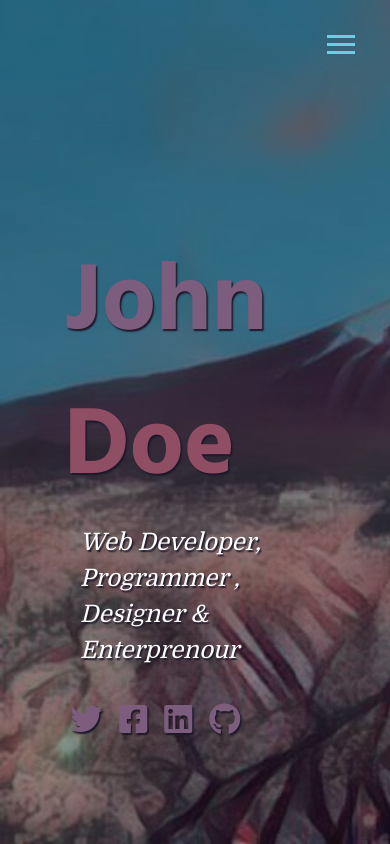
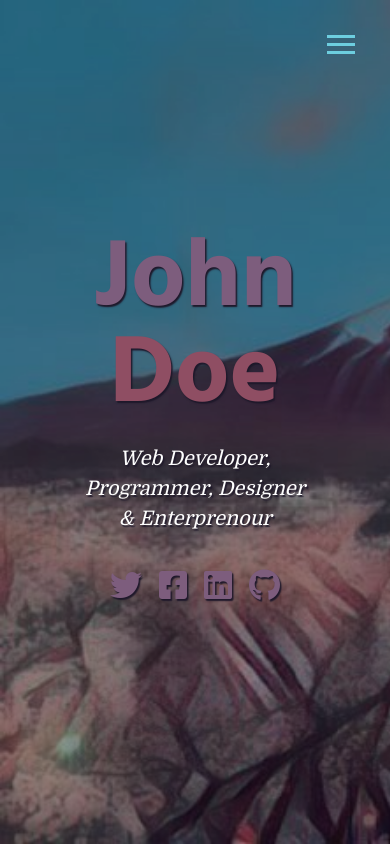
Before and after one commit to itsjan/Front-end, a website: page coursework/responsive-portfolio-website/dist/index.html in a window 390 px wide. Drawn offline with Linux system fonts and the light colour scheme.

Commit message:
adds responsiveness to the layout

```diff
--- a/coursework/responsive-portfolio-website/scss/_config.scss
+++ b/coursework/responsive-portfolio-website/scss/_config.scss
@@ -36,3 +36,29 @@
     }
   }
 }
+
+// Media Query Mixins
+
+@mixin mediaSm {
+  @media screen and (max-width: 500px) {
+    @content;
+  }
+}
+
+@mixin mediaMd {
+  @media screen and (max-width: 768px) {
+    @content;
+  }
+}
+
+@mixin mediaLg {
+  @media screen and (min-width: 769px) and (max-width: 1170px) {
+    @content;
+  }
+}
+
+@mixin mediaXl {
+  @media screen and (min-width: 1171px) {
+    @content;
+  }
+}
--- a/coursework/responsive-portfolio-website/scss/_menu.scss
+++ b/coursework/responsive-portfolio-website/scss/_menu.scss
@@ -92,6 +92,7 @@
       width: 250px;
       height: 250px;
       background: url("../img/portrait_metaphisics.jpg");
+      background-size: cover;
       border-radius: 50%;
       border: solid 3px $dark-accent-color;
 
--- /dev/null
+++ b/coursework/responsive-portfolio-website/scss/_mobile.scss
@@ -0,0 +1,64 @@
+// Widescreens
+@include mediaXl {
+}
+
+// Desktops & Laptops
+@include mediaLg {
+}
+
+// Tablets & Small Laptops
+@include mediaMd {
+  main {
+    align-items: center;
+    text-align: center;
+
+    .lg-heading {
+      line-height: 1;
+      margin-bottom: 1rem;
+    }
+  }
+  ul.menu-nav,
+  div.menu-branding {
+    float: none;
+    width: 100%;
+    min-height: 0;
+
+    &.show {
+      transform: translate3d(0, 0, 0);
+    }
+  }
+
+  .menu {
+    .nav-link {
+      font-size: 2rem;
+      font-weight: 100;
+    }
+  }
+  .menu-nav {
+    height: 75vh;
+    transform: translate3d(-100%, 0, 0);
+  }
+
+  .menu-branding {
+    height: 25vh;
+    transform: translate3d(100%, 0, 0);
+    .portrait {
+      width: 130px;
+      height: 130px;
+      border-radius: 50%;
+    }
+  }
+}
+
+// Smartphones
+@include mediaSm {
+  main#home h1 {
+    margin-top: 10vh;
+  }
+  h1 {
+    font-size: 4rem;
+  }
+  h2 {
+    font-size: 1.25rem;
+  }
+}
--- a/coursework/responsive-portfolio-website/scss/main.scss
+++ b/coursework/responsive-portfolio-website/scss/main.scss
@@ -1,6 +1,6 @@
 @import "config";
 @import "menu";
-
+@import "mobile";
 body {
   @include background;
   background: $dark-shades-color;
```
Also changed, not shown: coursework/responsive-portfolio-website/dist/css/main.css, coursework/responsive-portfolio-website/dist/index.html.
